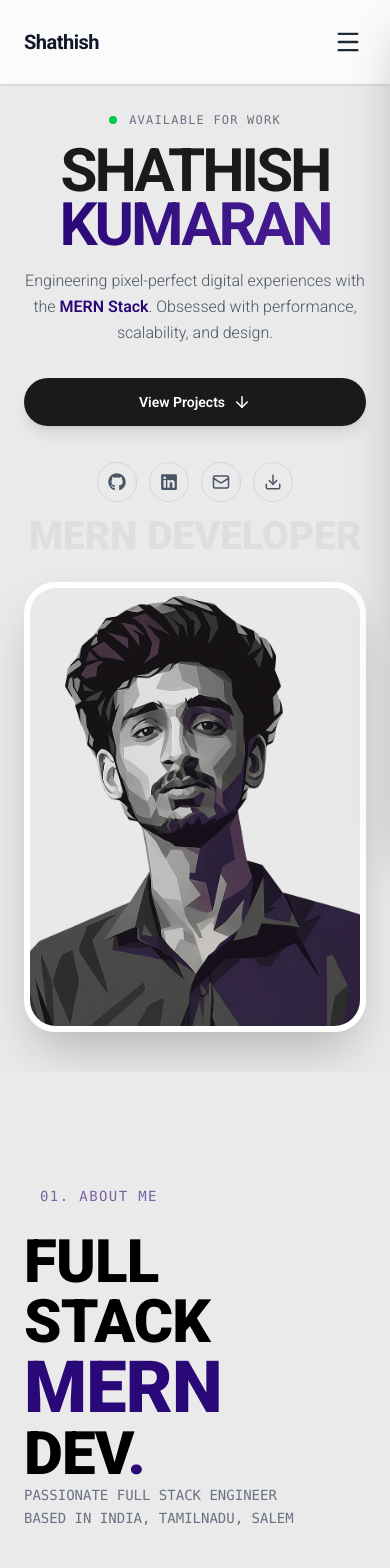
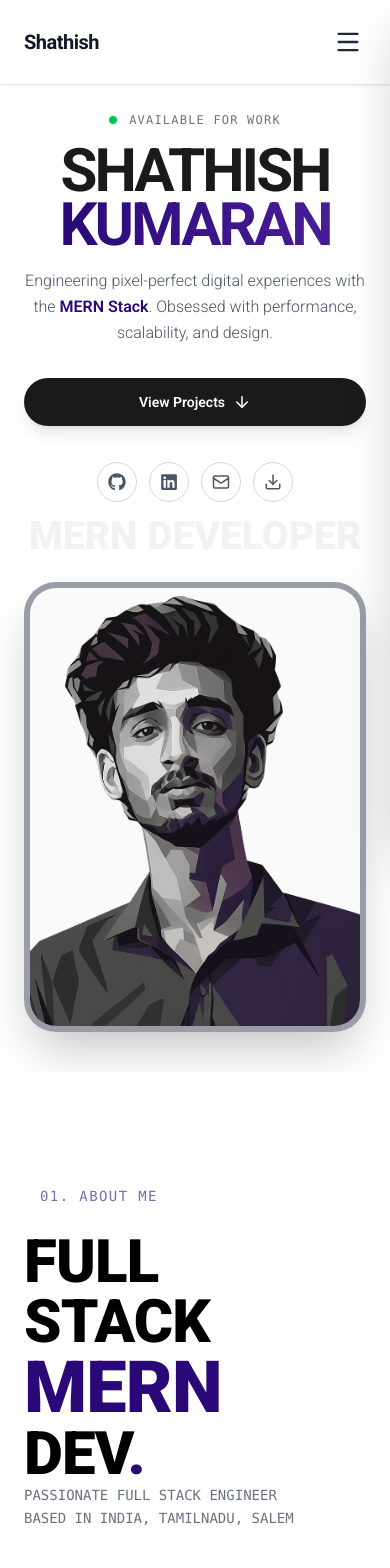
Before and after one commit to Shathish2004/Shathish-Portfolio, a React (Vite) app: page / in a window 390 px wide. Shown: the top 1568 px of the page. Built offline with nearby package versions, Linux system fonts and the light colour scheme.

Commit message:
Made some color changes in the portfolio

```diff
--- a/src/components/About.jsx
+++ b/src/components/About.jsx
@@ -262,7 +262,7 @@ const About = () => {
                     </div>
                 </div>
 
-                <div className="about-text-reveal -mx-6 md:-mx-12 lg:mx-0 relative z-10 mt-10 md:mt-0 bg-[#eaeaea] dark:bg-[#000000]/50">
+                <div className="about-text-reveal -mx-6 md:-mx-12 lg:mx-0 relative z-10 mt-10 md:mt-0 bg-[#ffffff] dark:bg-[#000000]/50">
                     <div className="border-t-5 border-b-2 border-black/60 dark:border-white/30">
                         <MarqueeRow items={skillsRow1} reference={marqueeRef1} />
                     </div>
--- a/src/components/Footer.jsx
+++ b/src/components/Footer.jsx
@@ -43,7 +43,7 @@ const Footer = () => {
     ];
 
     return (
-        <footer className="w-full bg-white dark:bg-[#050505] text-[#1a1a1a] dark:text-[#b1afaf] relative overflow-hidden z-20">
+        <footer className="w-full bg-[#fdfafa] dark:bg-[#050505] text-[#1a1a1a] dark:text-[#b1afaf] relative overflow-hidden z-20">
 
             {/* Top Gradient Line */}
             <div className="w-full h-px bg-linear-to-r from-transparent via-gray-300 dark:via-gray-700 to-transparent opacity-50"></div>
--- a/src/components/HeroSection.jsx
+++ b/src/components/HeroSection.jsx
@@ -158,7 +158,7 @@ const HeroSection = () => {
                     <div ref={imageRef} className="relative w-full max-w-[380px] lg:max-w-[450px] h-[450px] lg:h-[65vh] ">
 
                         {/* Main Image */}
-                        <div className="hero-img-reveal w-full h-full rounded-4xl overflow-hidden relative shadow-2xl z-10 border-[6px] lg:border-8 border-white bg-gray-200/20 dark:border-[#424242] dark:bg-[#121212]/20">
+                        <div className="hero-img-reveal w-full h-full rounded-4xl overflow-hidden relative shadow-2xl z-10 border-[6px] lg:border-8 border-gray-700/50 bg-gray-200/20 dark:border-[#424242] dark:bg-[#121212]/20">
                             <img
                                 src={myImage}
                                 alt="Shathish Kumaran"
--- a/src/index.css
+++ b/src/index.css
@@ -7,7 +7,7 @@
 html,
 body {
   font-family: "Roboto", sans-serif;
-  background-color: #eaeaea;
+  background-color: #ffffff;
   scroll-behavior: smooth;
 }
 
@@ -20,6 +20,6 @@ body {
 .dark body,
 .dark html {
   font-family: "Roboto", sans-serif;
-  background-color: #141414;
+  background-color: #000000;
   scroll-behavior: smooth;
 }
```
